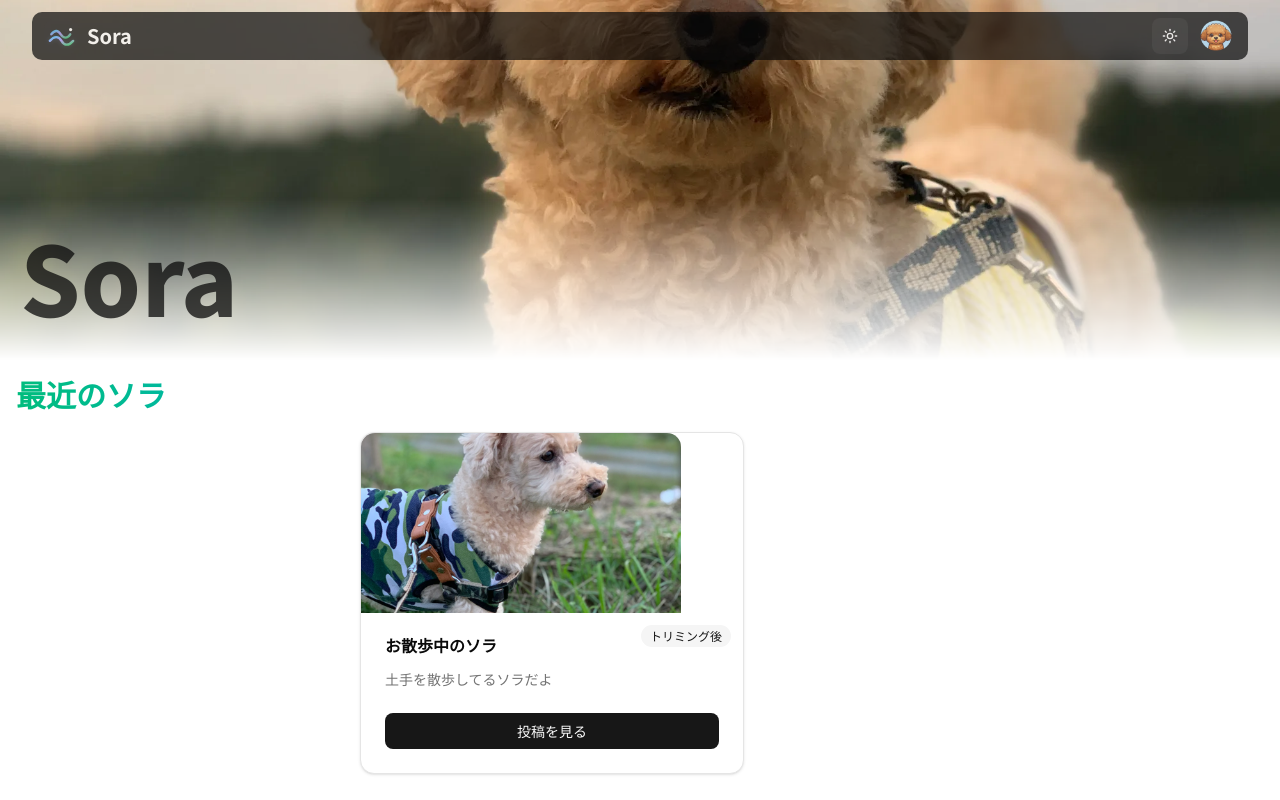
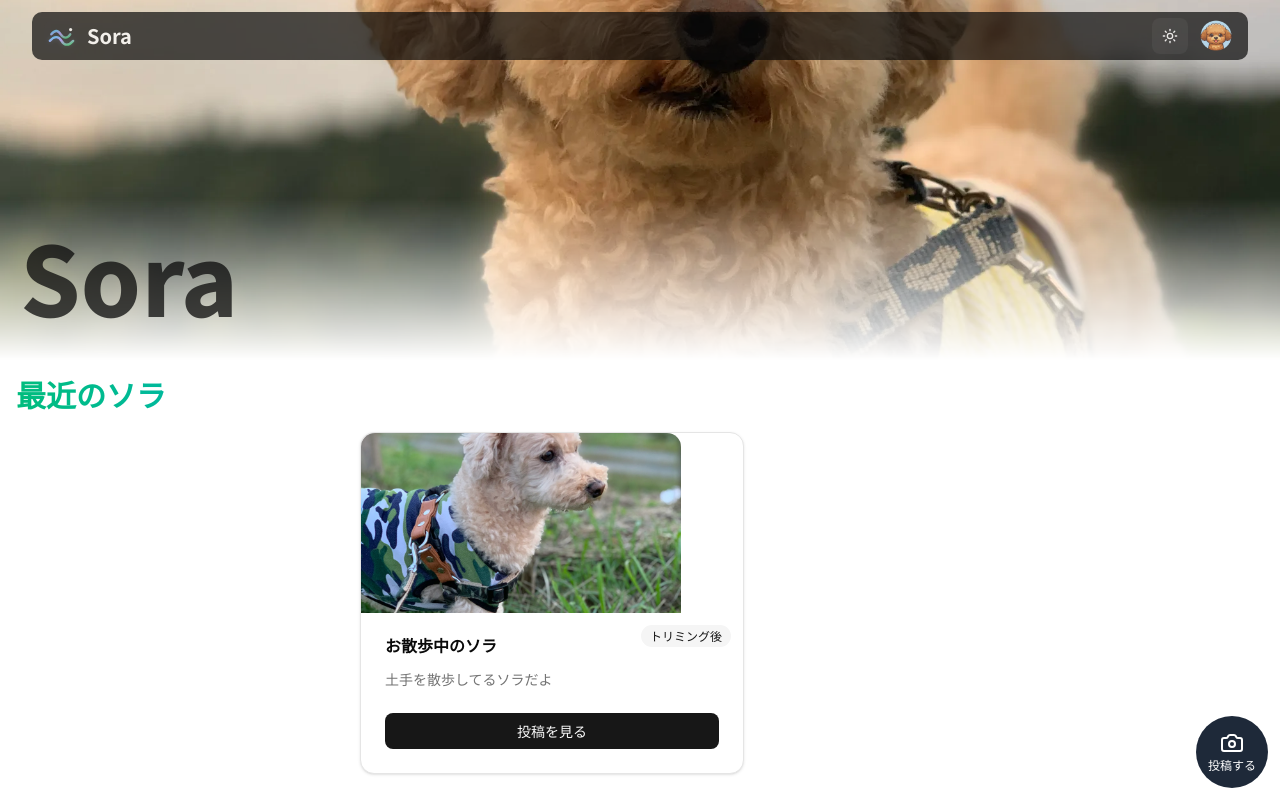
Before and after one commit to fuuta0201/sora, a Next.js app: page / in a window 1280 px wide. Shown: the top 800 px of the page. Built offline with nearby package versions, Linux system fonts and the light colour scheme.

Commit message:
feat: post button

```diff
--- /dev/null
+++ b/app/_components/postButton.tsx
@@ -0,0 +1,14 @@
+import Link from "next/link";
+import { CameraIcon } from "lucide-react";
+
+export default function PostButton() {
+  return (
+    <Link
+      href="/post"
+      className="fixed bottom-3 right-3 z-10 flex h-18 w-18 flex-col items-center justify-center gap-0.5 rounded-full bg-gray-800 dark:bg-white"
+    >
+      <CameraIcon className="text-background" />
+      <p className="text-background text-xs">投稿する</p>
+    </Link>
+  );
+}
--- a/app/page.tsx
+++ b/app/page.tsx
@@ -1,10 +1,12 @@
 import MainVisual from "./_components/mainVisual";
 import RecentlySection from "./_components/recentlySection";
 import ListSection from "./_components/listSection";
+import PostButton from "./_components/postButton";
 
 export default function Home() {
   return (
     <main>
+      <PostButton />
       <MainVisual />
       <RecentlySection />
       <ListSection />
```
